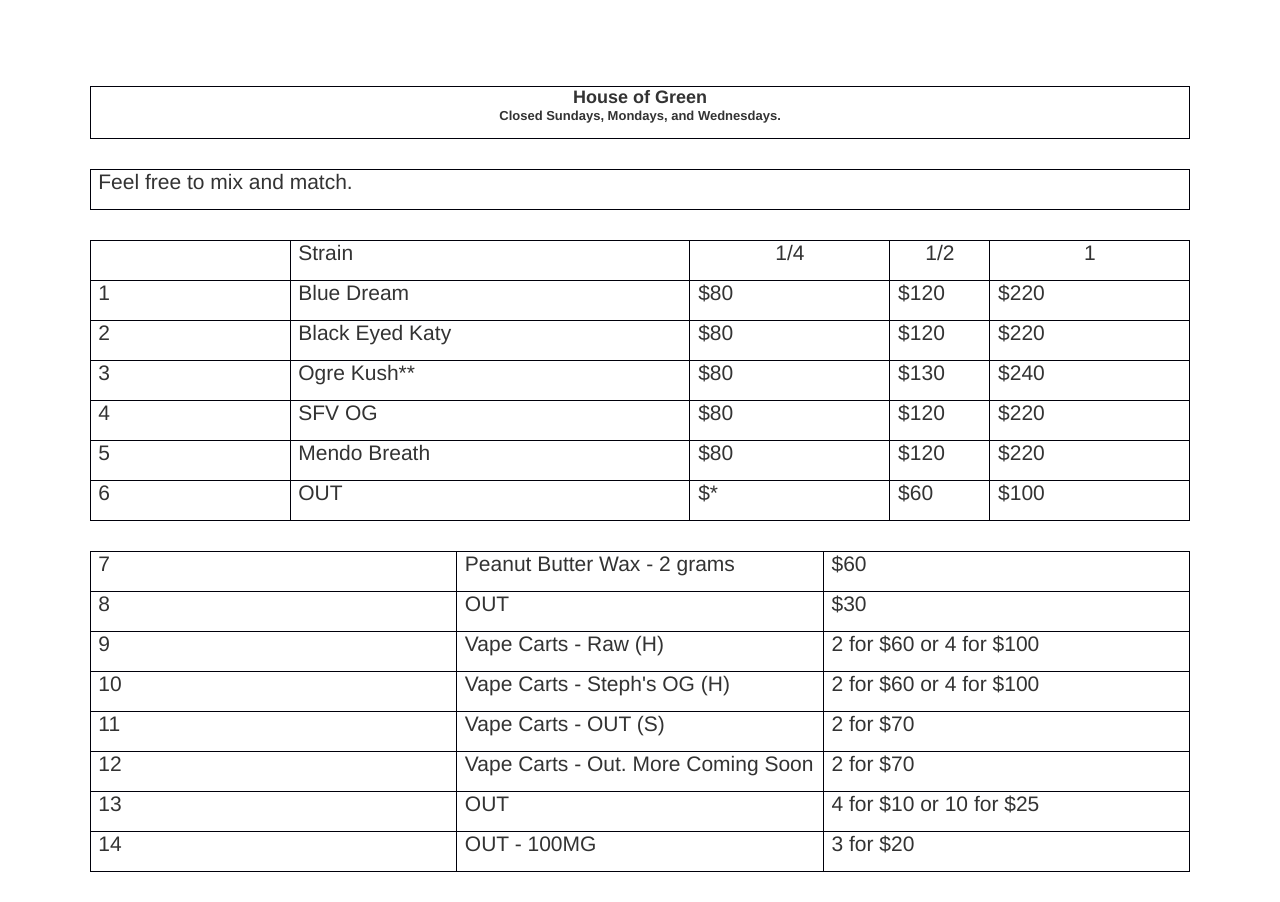
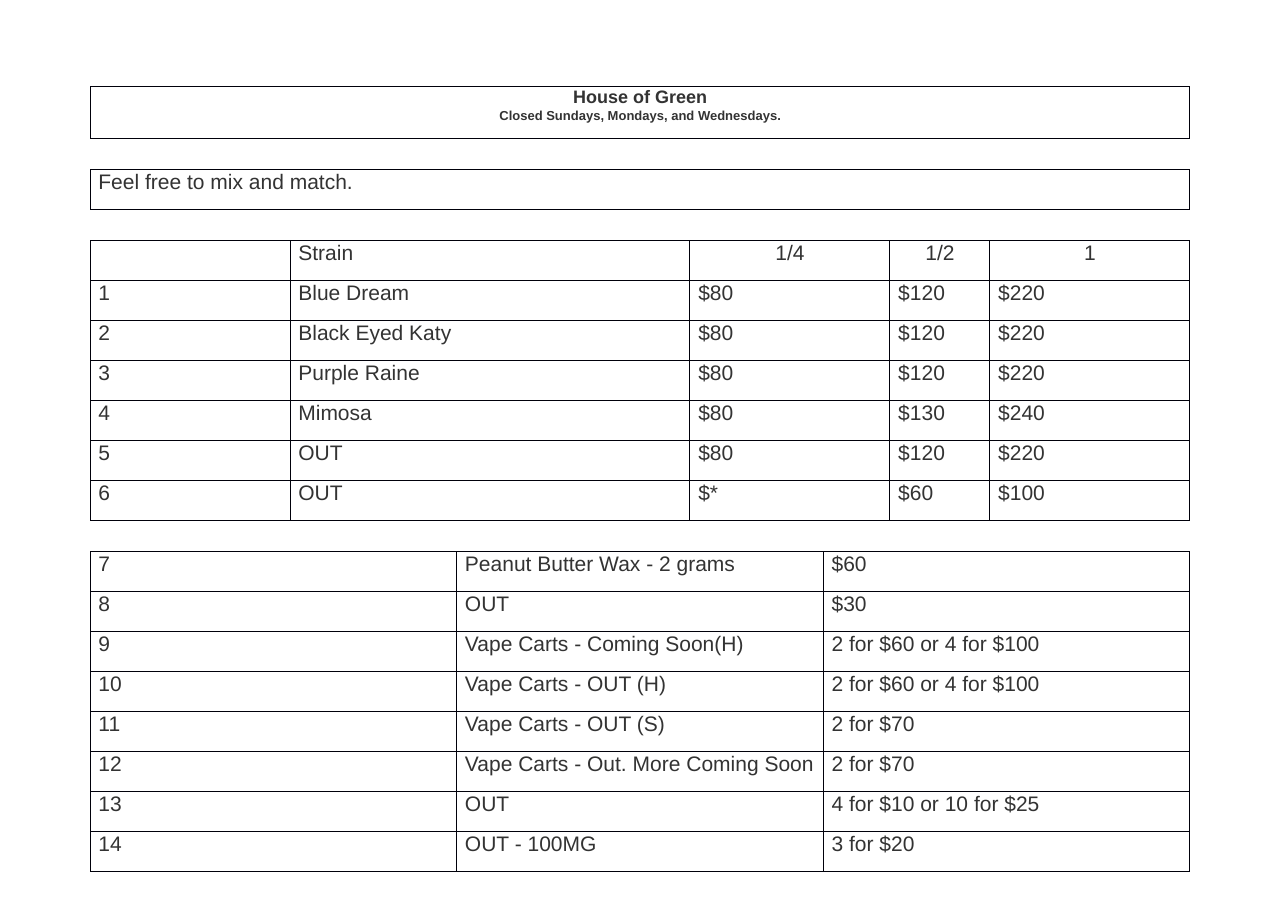
Before and after one commit to cheezwhiz2002/peace, a plain HTML site: page index.html in a window 1280 px wide. Drawn offline with nearby package versions, Linux system fonts and the light colour scheme.

Commit message:
Update index.html

```diff
--- a/index.html
+++ b/index.html
@@ -123,7 +123,24 @@
 			<P>3</P>
 		</TD>
 		<TD STYLE="border: 1px solid #00000a; padding-top: 0in; padding-bottom: 0in; padding-left: 0.08in; padding-right: 0.08in">
-			<P>Ogre Kush**</P>
+			<P>Purple Raine</P>
+		</TD>
+		<TD STYLE="border: 1px solid #00000a; padding-top: 0in; padding-bottom: 0in; padding-left: 0.08in; padding-right: 0.08in">
+			<P>$80</P>
+		</TD>
+		<TD STYLE="border: 1px solid #00000a; padding-top: 0in; padding-bottom: 0in; padding-left: 0.08in; padding-right: 0.08in">
+			<P>$120</P>
+		</TD>
+		<TD STYLE="border: 1px solid #00000a; padding-top: 0in; padding-bottom: 0in; padding-left: 0.08in; padding-right: 0.08in">
+			<P>$220</P>
+		</TD>
+	</TR>
+	<TR VALIGN=TOP>
+		<TD STYLE="border: 1px solid #00000a; padding-top: 0in; padding-bottom: 0in; padding-left: 0.08in; padding-right: 0.08in">
+			<P>4</P>
+		</TD>
+		<TD STYLE="border: 1px solid #00000a; padding-top: 0in; padding-bottom: 0in; padding-left: 0.08in; padding-right: 0.08in">
+			<P>Mimosa</P>
 		</TD>
 		<TD STYLE="border: 1px solid #00000a; padding-top: 0in; padding-bottom: 0in; padding-left: 0.08in; padding-right: 0.08in">
 			<P>$80</P>
@@ -137,27 +154,10 @@
 	</TR>
 	<TR VALIGN=TOP>
 		<TD STYLE="border: 1px solid #00000a; padding-top: 0in; padding-bottom: 0in; padding-left: 0.08in; padding-right: 0.08in">
-			<P>4</P>
-		</TD>
-		<TD STYLE="border: 1px solid #00000a; padding-top: 0in; padding-bottom: 0in; padding-left: 0.08in; padding-right: 0.08in">
-			<P>SFV OG</P>
-		</TD>
-		<TD STYLE="border: 1px solid #00000a; padding-top: 0in; padding-bottom: 0in; padding-left: 0.08in; padding-right: 0.08in">
-			<P>$80</P>
-		</TD>
-		<TD STYLE="border: 1px solid #00000a; padding-top: 0in; padding-bottom: 0in; padding-left: 0.08in; padding-right: 0.08in">
-			<P>$120</P>
-		</TD>
-		<TD STYLE="border: 1px solid #00000a; padding-top: 0in; padding-bottom: 0in; padding-left: 0.08in; padding-right: 0.08in">
-			<P>$220</P>
-		</TD>
-	</TR>
-	<TR VALIGN=TOP>
-		<TD STYLE="border: 1px solid #00000a; padding-top: 0in; padding-bottom: 0in; padding-left: 0.08in; padding-right: 0.08in">
 			<P>5</P>
 		</TD>
 		<TD STYLE="border: 1px solid #00000a; padding-top: 0in; padding-bottom: 0in; padding-left: 0.08in; padding-right: 0.08in">
-			<P>Mendo Breath</P>
+			<P>OUT</P>
 		</TD>
 		<TD STYLE="border: 1px solid #00000a; padding-top: 0in; padding-bottom: 0in; padding-left: 0.08in; padding-right: 0.08in">
 			<P>$80</P>
@@ -219,7 +219,7 @@
 			<P>9</P>
 		</TD>
 		<TD STYLE="border: 1px solid #00000a; padding-top: 0in; padding-bottom: 0in; padding-left: 0.08in; padding-right: 0.08in">
-			<P>Vape Carts - Raw (H)  </P>
+			<P>Vape Carts - Coming Soon(H)  </P>
 		</TD>
 		<TD STYLE="border: 1px solid #00000a; padding-top: 0in; padding-bottom: 0in; padding-left: 0.08in; padding-right: 0.08in">
 			<P>2 for $60 or 4 for $100</P>
@@ -230,7 +230,7 @@
 			<P>10</P>
 		</TD>
 		<TD STYLE="border: 1px solid #00000a; padding-top: 0in; padding-bottom: 0in; padding-left: 0.08in; padding-right: 0.08in">
-			<P>Vape Carts - Steph's OG (H)  </P>
+			<P>Vape Carts - OUT (H)  </P>
 		</TD>
 		<TD STYLE="border: 1px solid #00000a; padding-top: 0in; padding-bottom: 0in; padding-left: 0.08in; padding-right: 0.08in">
 			<P>2 for $60 or 4 for $100</P>
```
